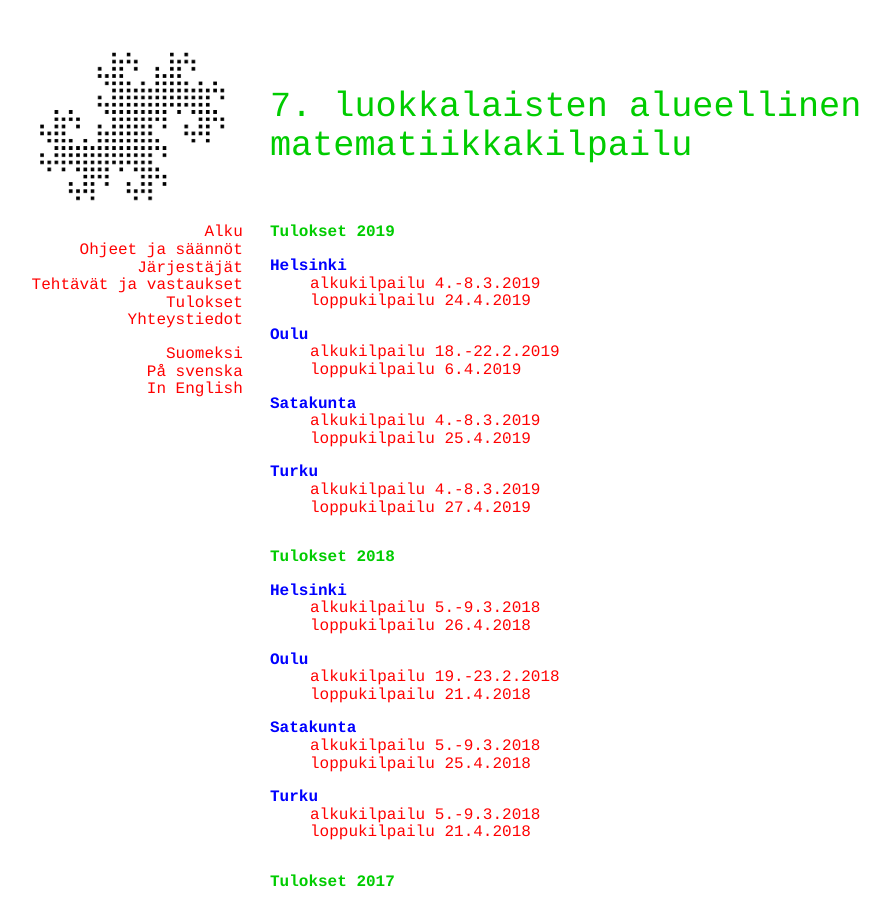
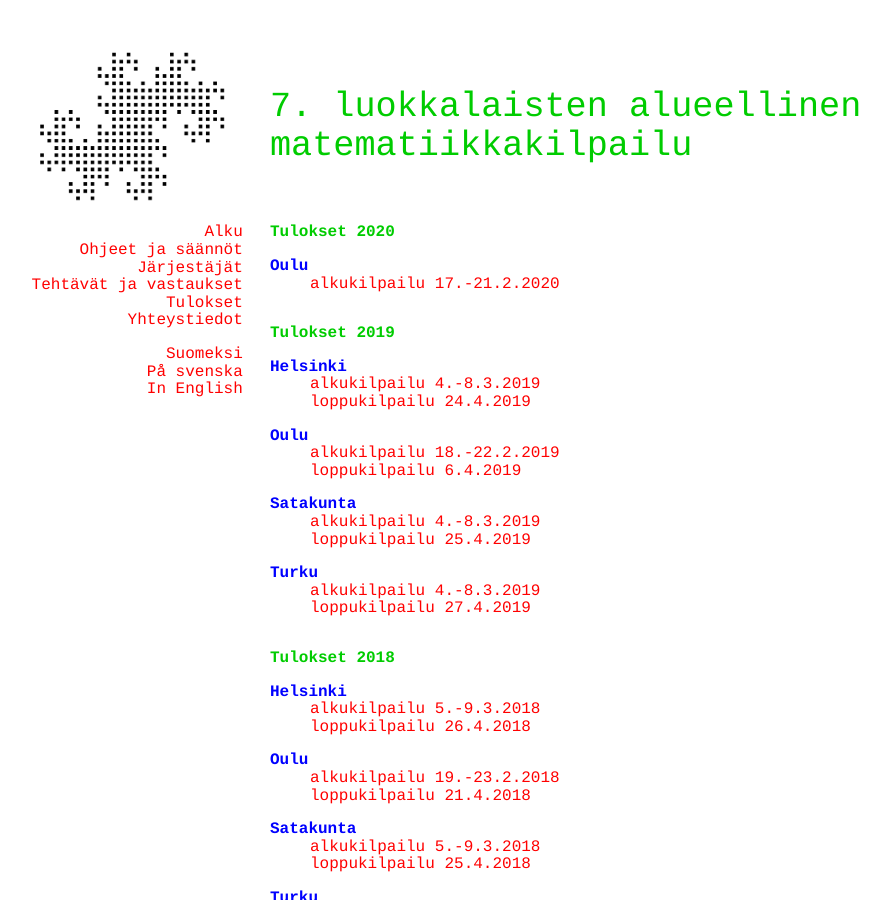
Before and after one commit to matematiikkakilpailut/matematiikkakilpailut.github.io, a Jekyll site: the page built from seiskat/tulokset.html, in a window 1280 px wide and 900 px high. Shown: the whole window, without its empty margins (50-940 px from the left). Built offline with Jekyll 4.4.1, drawn with Linux system fonts in a browser that asks for light colours.

Commit message:
Update tulokset.html
Oulun alkukilpailun tulokset

```diff
--- a/seiskat/tulokset.html
+++ b/seiskat/tulokset.html
@@ -1,6 +1,13 @@
 ---
 ---
 <!-- <p>Parhaat tulokset ilmestyvät tälle sivulle kilpailun jälkeen.</p> -->
+
+<h2 id="tulokset-2029">Tulokset 2020</h2>
+
+<dl>
+	<dt>Oulu</dt>
+	<dd><a href="./2020/o_tulokset.pdf">alkukilpailu 17.-21.2.2020</a></dd>
+</dl>
 
 <h2 id="tulokset-2019">Tulokset 2019</h2>
 
```
